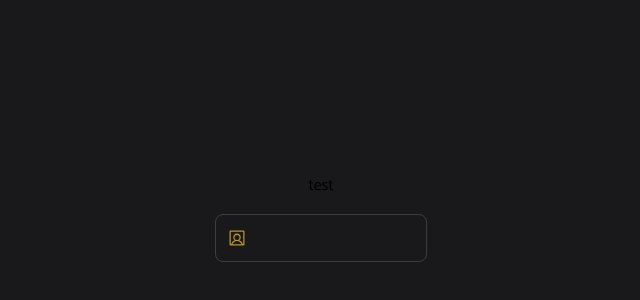
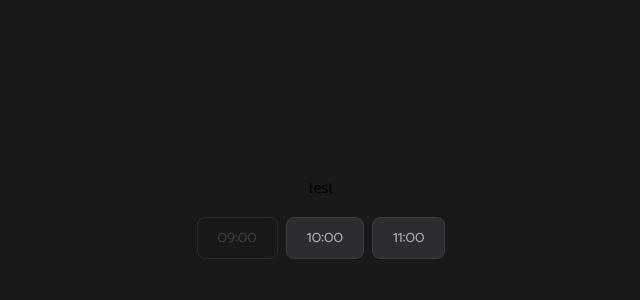
Before and after one commit to MiguelMachado-dev/cortei-app, a React (Vite) app: page / in a window 1280 px wide. Shown: the part 182-482 px from the top of the page, without its empty margins (319-959 px from the left). Built offline with nearby package versions, Linux system fonts and the light colour scheme.

Commit message:
feat(time-select): add time select components
- Create `TimeSelect` and `TimeSelectGroup` components to allow users to select a time.
- Add Storybook stories for `TimeSelectGroup` for component visualization and testing.
- Implement the `TimeSelectGroup` on the Home page to demonstrate its usage.

```diff
--- /dev/null
+++ b/src/components/TimeSelect.tsx
@@ -0,0 +1,56 @@
+import type { ChangeEvent } from "react";
+
+interface TimeSelectProps {
+  id: string;
+  name: string;
+  value: string;
+  checked: boolean;
+  labelText: string;
+  isDisabled: boolean;
+  onChange: (event: ChangeEvent<HTMLInputElement>) => void;
+}
+
+const TimeSelect = ({
+  id,
+  name,
+  value,
+  checked,
+  labelText,
+  isDisabled,
+  onChange,
+}: TimeSelectProps) => {
+  return (
+    <label
+      aria-checked={checked}
+      aria-disabled={isDisabled}
+      className={
+        "cursor-pointer rounded-lg border border-gray-500 bg-gray-600 px-5 py-2 transition-colors hover:bg-gray-500 aria-checked:border-[color:var(--yellow)] aria-disabled:cursor-auto aria-disabled:border-gray-600 aria-disabled:bg-transparent"
+      }
+    >
+      <input
+        id={id}
+        name={name}
+        type="radio"
+        value={value}
+        checked={checked}
+        onChange={onChange}
+        className="sr-only"
+        disabled={isDisabled}
+      />
+      <span
+        className={[
+          "text-base",
+          checked
+            ? "text-[color:var(--yellow)]"
+            : isDisabled
+              ? "text-gray-500"
+              : "text-gray-200",
+        ].join(" ")}
+      >
+        {labelText}
+      </span>
+    </label>
+  );
+};
+
+export default TimeSelect;
--- /dev/null
+++ b/src/components/TimeSelectGroup.tsx
@@ -0,0 +1,41 @@
+import TimeSelect from "./TimeSelect";
+
+export type Items = Array<{
+  value: string;
+  label: string;
+  isDisabled: boolean;
+}>;
+
+interface TimeSelectGroupProps {
+  name: string;
+  items: Items;
+  value: string | null;
+  onChange: (event: string) => void;
+}
+
+const TimeSelectGroup = ({
+  name,
+  items,
+  value,
+  onChange,
+}: TimeSelectGroupProps) => {
+  return (
+    <div className="flex flex-row gap-2">
+      {items &&
+        items.map((item) => (
+          <TimeSelect
+            key={item.value}
+            name={name}
+            value={item.value}
+            id={name + item.value}
+            checked={value === item.value}
+            onChange={(e) => onChange(e.target.value)}
+            labelText={item.label}
+            isDisabled={item.isDisabled}
+          />
+        ))}
+    </div>
+  );
+};
+
+export default TimeSelectGroup;
--- a/src/pages/Home/index.tsx
+++ b/src/pages/Home/index.tsx
@@ -1,10 +1,35 @@
-import TextInput from "../../components/TextInput";
+import { useState } from "react";
+import TimeSelectGroup, { type Items } from "../../components/TimeSelectGroup";
 
 const Home = () => {
+  const [value, setValue] = useState<string | null>(null);
+  const items: Items = [
+    {
+      label: "09:00",
+      value: "09:00",
+      isDisabled: true,
+    },
+    {
+      label: "10:00",
+      value: "10:00",
+      isDisabled: false,
+    },
+    {
+      label: "11:00",
+      value: "11:00",
+      isDisabled: false,
+    },
+  ];
+
   return (
     <div className="font-catamaran flex min-h-screen flex-col items-center justify-center gap-4 bg-gray-800 antialiased">
       <p>test</p>
-      <TextInput />
+      <TimeSelectGroup
+        items={items}
+        value={value}
+        onChange={setValue}
+        name="time"
+      />
     </div>
   );
 };
```
Also changed, not shown: 1 other file (tests, documents, lock files or other folders).
